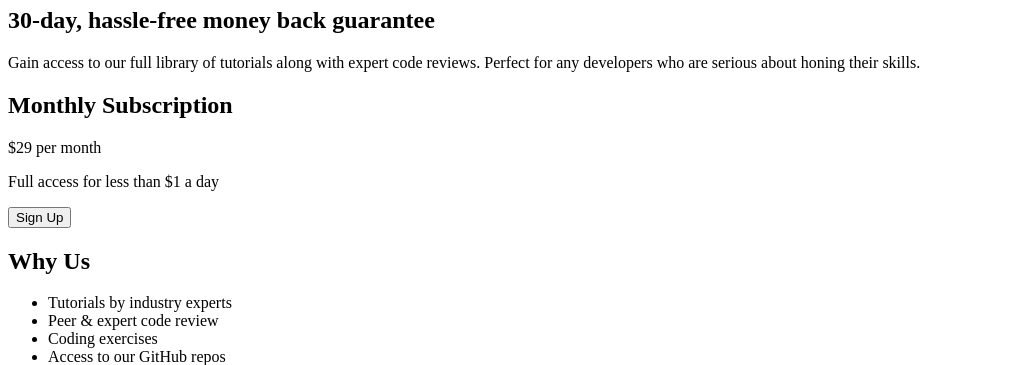
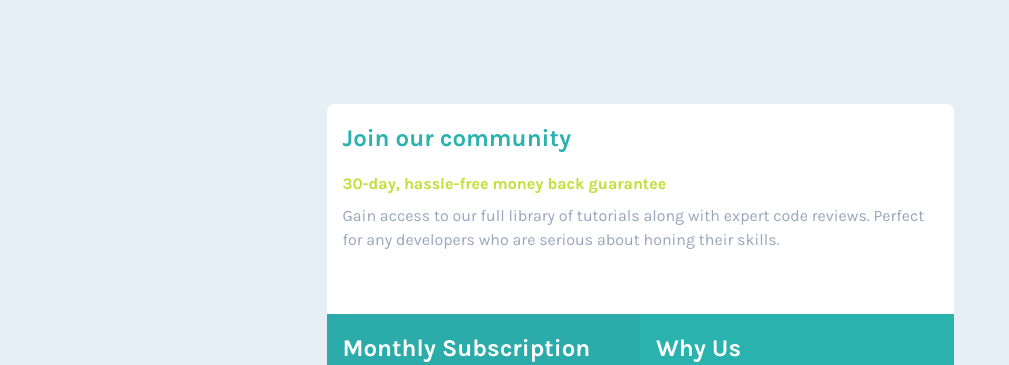
Before and after one commit to FelipinDR/frontendmentor08, a plain HTML site: page index.html in a window 1280 px wide. Shown: the part 73-438 px from the top of the page, without its empty margins (0-1009 px from the left). Drawn offline with Linux system fonts and the light colour scheme.

Commit message:
Finished project

```diff
--- a/index.html
+++ b/index.html
@@ -3,9 +3,11 @@
 <head>
   <meta charset="UTF-8">
   <meta name="viewport" content="width=device-width, initial-scale=1.0"> <!-- displays site properly based on user's device -->
-
+  <link rel="preconnect" href="https://fonts.googleapis.com">
+  <link rel="preconnect" href="https://fonts.gstatic.com" crossorigin>
+  <link href="https://fonts.googleapis.com/css2?family=Karla:wght@400;700&display=swap" rel="stylesheet">
   <link rel="icon" type="image/png" sizes="32x32" href="./images/favicon-32x32.png">
-
+  <link rel="stylesheet" href="style.css">
   <title>Frontend Mentor | Single Price Grid Component</title>
 
   <!-- Feel free to remove these styles or customise in your own stylesheet 👍 -->
@@ -18,24 +20,24 @@
   <main>
     <div class="container">
       <div class="container01">
-  <h1>Join our community</h1>
+  <h1 class="container01-title">Join our community</h1>
 
-  <h2>30-day, hassle-free money back guarantee</h2>
+  <h2 class="container01-sub-title">30-day, hassle-free money back guarantee</h2>
 
-  <p>Gain access to our full library of tutorials along with expert code reviews.
+  <p class="container01-content">Gain access to our full library of tutorials along with expert code reviews.
   Perfect for any developers who are serious about honing their skills.</p>
 </div>
 <div class="container02">
-  <h2>Monthly Subscription</h2>
+  <h2 class="container02-title">Monthly Subscription</h2>
 
-  <p>&dollar;29 per month</p>
+  <p class="container02-content"><span>&dollar;29</span> per month</p>
 
-  <p>Full access for less than &dollar;1 a day</p>
+  <p class="container02-content">Full access for less than &dollar;1 a day</p>
 
   <button>Sign Up</button>
 </div>
 <div class="container03">
-  <h2>Why Us</h2>
+  <h2 class="container03-title">Why Us</h2>
   <ul>
   <li>Tutorials by industry experts</li>
   <li>Peer &amp; expert code review</li>
@@ -51,7 +53,7 @@
   <footer>
     <p class="attribution">
       Challenge by <a href="https://www.frontendmentor.io?ref=challenge" target="_blank">Frontend Mentor</a>.
-      Coded by <a href="#">Your Name Here</a>.
+      Coded by <a href="https://www.linkedin.com/in/luis-felipe-frontend/">Felipe</a>.
     </p>
   </footer>
 </body>
--- a/style.css
+++ b/style.css
@@ -51,3 +51,85 @@
     isolation: isolate;
   }
   /* My CSS*/
+  body{
+    font-family: 'Karla', sans-serif;
+    background-color: hsl(204, 43%, 93%);
+  }
+  main{
+    display: flex;
+    align-items: center;
+    justify-content: center;
+    min-height: 100vh;
+  }
+  .container{
+    display: grid;
+    border-radius: 7px;
+    overflow: hidden;
+    background-color: #FFF;
+    grid-template-columns: 50% 50%;
+    grid-template-areas: "a a""b c";
+    margin: 2rem 1rem;
+  }
+  .container01{
+    grid-area: a;
+    height: 13.125rem;
+    width: 39.188rem;
+
+  }
+  .container01-title{
+    color: hsl(179, 62%, 43%);
+    font-size: 1.5rem;
+  }
+  .container01-sub-title{
+    color: hsl(71, 73%, 54%);
+    font-size: 16px;
+    margin-top: 1rem;
+    margin-bottom: 0.5rem;
+  }
+  .container01-content,.container02-content{
+    color:hsl(218, 22%, 67%);
+  }
+  .container02{
+    grid-area: b;
+    background-color: hsl(179, 60%, 42%);
+  }
+  .container02-title,.container03-title,.container03{
+    color: white;
+  }
+  .container02-content span{
+    color: white;
+    font-size: 2rem;
+    font-weight: 700;
+    padding-right: 1;
+  }
+  button{
+    position: relative;
+    height: 2.875rem;
+    width: 14.563rem;
+    top: 1.5rem;
+    left: 1rem;
+    border: none;
+    background-color:hsl(71, 73%, 54%) ;
+    color: white;
+    font-weight: 700;
+    border-radius: 0.4rem;
+  }
+  .container03{
+    grid-area: c;
+    background-color: hsl(179, 62%, 43%);
+  }
+  .container01,.container02,.container03{
+    padding: 1rem;
+  }
+  .container03 ul{
+    list-style: none;
+  }
+@media (max-width:375px){
+  .container{
+    grid-template-columns: 1fr;
+    grid-template-areas: "a" "b" "c";
+  }
+  .container01,.container02,.container03{
+    height: 15.125rem;
+  }
+}
```
